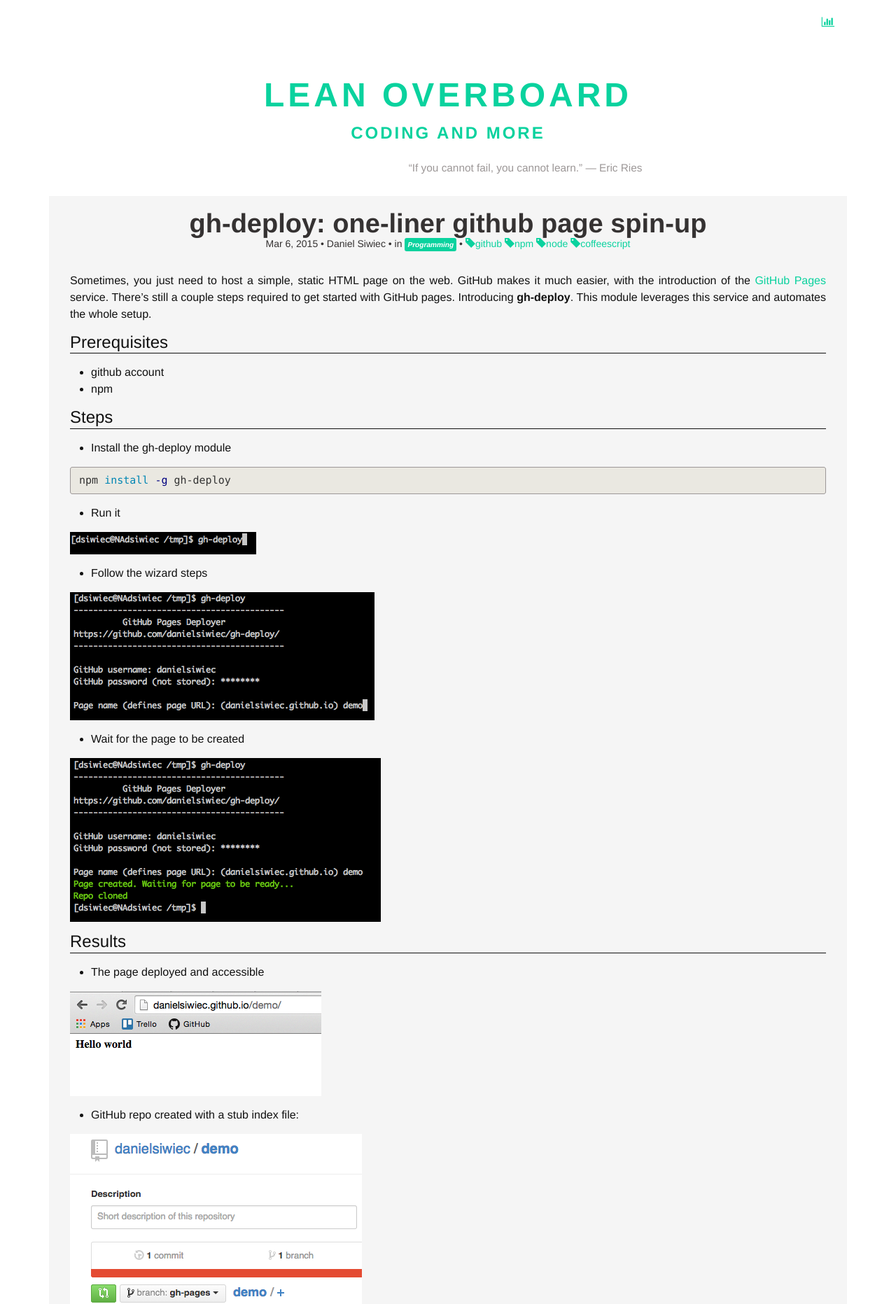
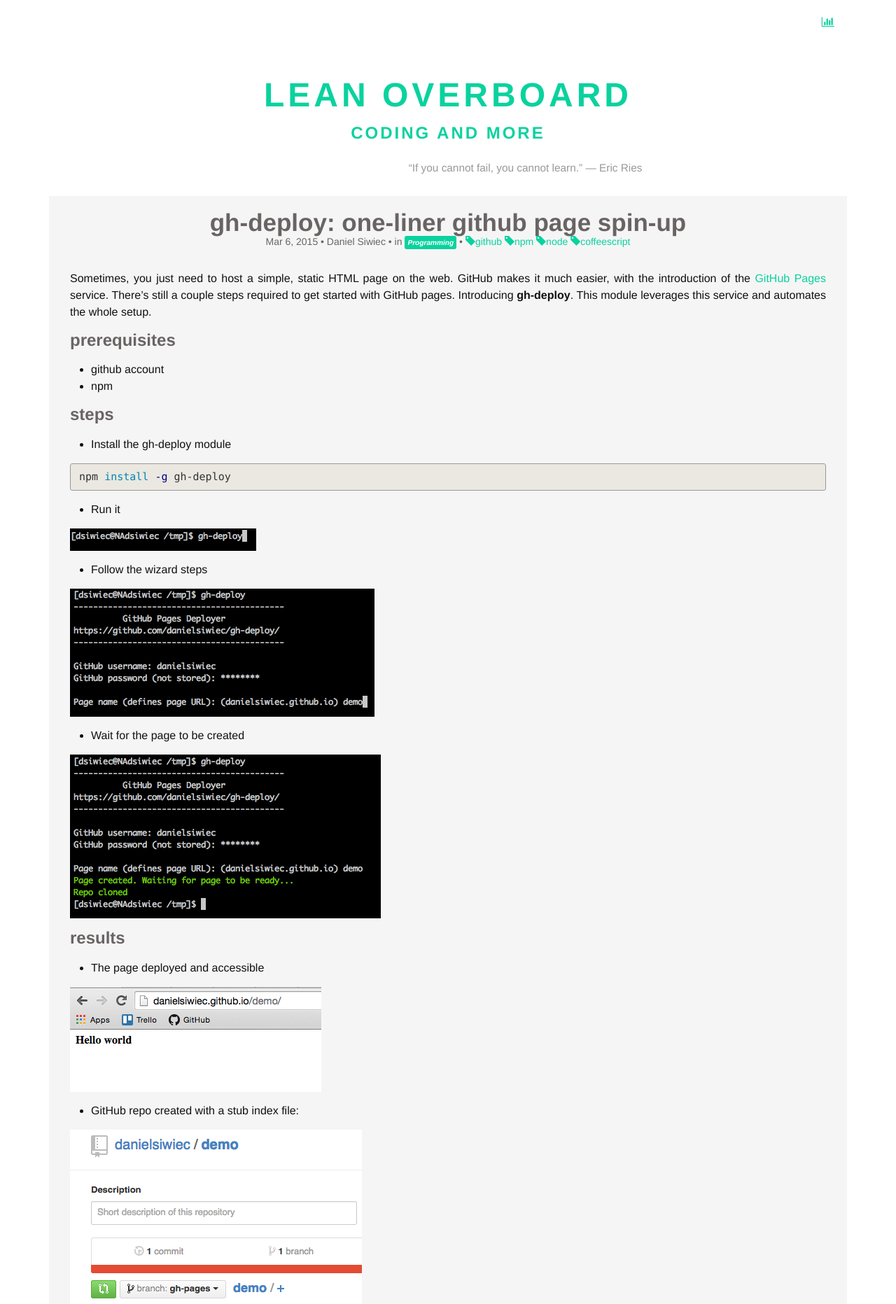
Before and after one commit to danielsiwiec/leanoverboard.com, a Jekyll site: the page built from _posts/2015-03-06-generate-Github-Pages.md, in a window 1280 px wide. Shown: the top 1863 px of the page at 70% size. Built offline with Jekyll 4.4.1, drawn with Linux system fonts in a browser that asks for light colours; nearby versions of some CDN libraries; comment, search, counter and statistics services are not loaded.

Commit message:
Style post's headings

```diff
--- a/_sass/_layout.scss
+++ b/_sass/_layout.scss
@@ -47,7 +47,7 @@
 
 .post-title {
     @extend .post-link;
-    font-size: 38px;
+    font-size: 35px;
     line-height: 1;
     margin-bottom: 0px;
 }
@@ -69,9 +69,11 @@
 
     h3 {
         font-size: 24px;
-        border-bottom: 1px solid;
         margin-top: 15px;
         padding-bottom: 2px;
+        text-transform: lowercase;
+        font-weight: bold;
+        color: $grey-color-medium;
 
         @include media-query($on-laptop) {
             font-size: 22px;
--- a/css/main.scss
+++ b/css/main.scss
@@ -21,6 +21,7 @@ $second-text-color: #0AD29E;
 $second-text-hover-color: #000;
 
 $grey-color:       #353232;
+$grey-color-medium: lighten($grey-color, 20%);
 $grey-color-light: lighten($grey-color, 40%);
 $grey-color-dark:  darken($grey-color, 25%);
 
@@ -45,7 +46,7 @@ $on-laptop:        800px;
 
 .post-title, .post-meta {
   text-align: center;
-  color: $grey-color;
+  color: $grey-color-medium;
 }
 
 
```
